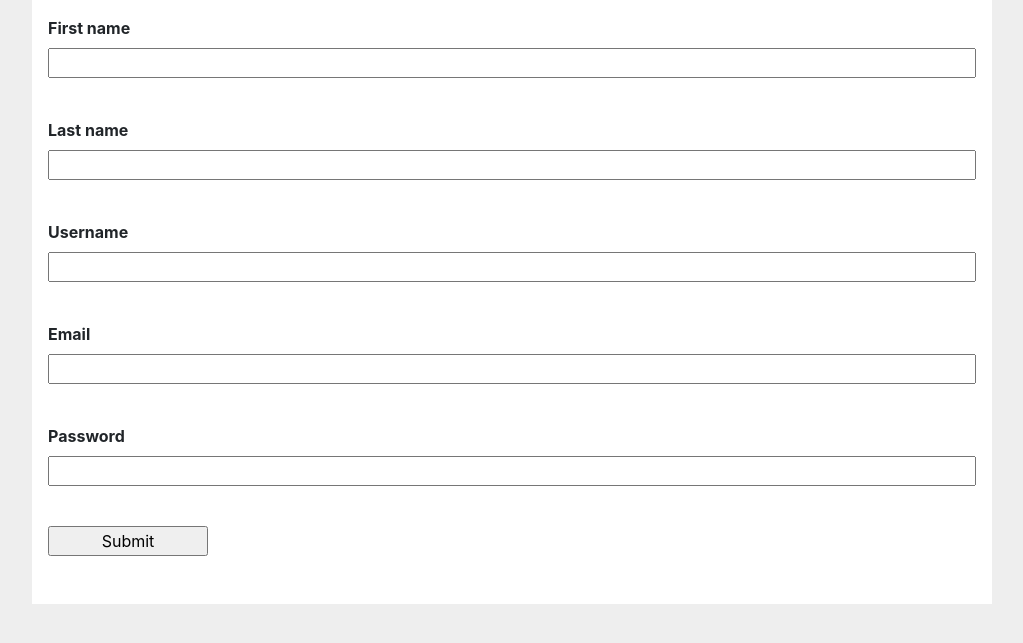
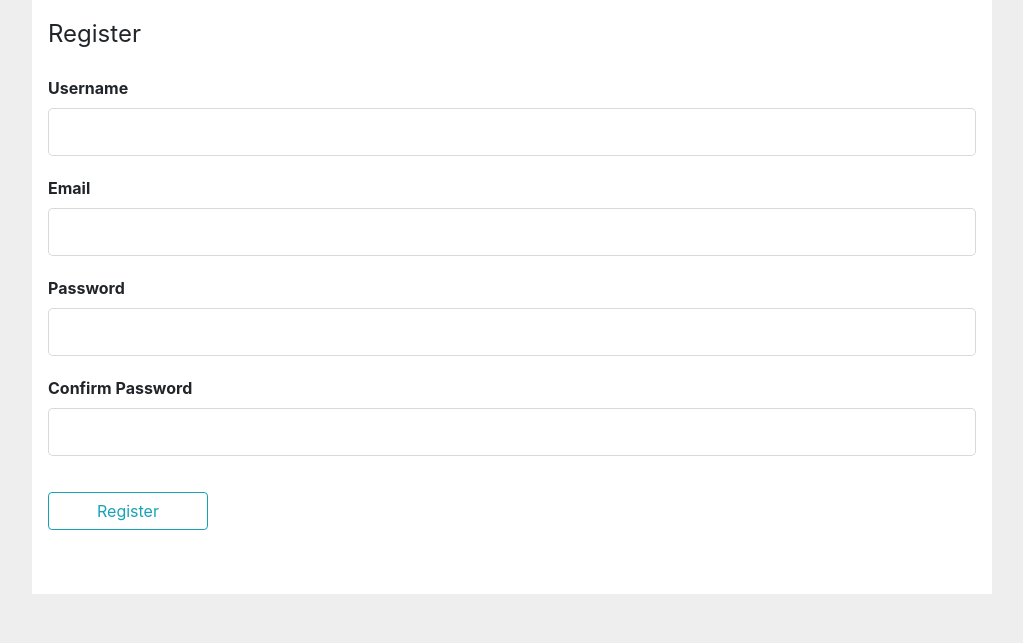
Before and after one commit to dlkang/Final_SWE681, a Flask app: page /auth/register in a window 1280 px wide. Shown: the part 61-704 px from the top of the page, without its empty margins (128-1151 px from the left). Run offline with Flask 2, Linux system fonts and the light colour scheme; some libraries are stand-ins or nearby versions.

Commit message:
Security and form improvements
Form input validation added, hashed password transformation added to the database, authentication of users at login

```diff
--- a/flask_app/__init__.py
+++ b/flask_app/__init__.py
@@ -1,16 +1,19 @@
-import os
 from flask import Flask, session, render_template
 from flask_sqlalchemy import SQLAlchemy
+from flask_login import LoginManager
 from flask_app.config import Config
 
 db = SQLAlchemy()
+log_man = LoginManager()
+log_man.login_view = 'login'
 
 
-def create_app(config_class = Config):
+def create_app(config_class=Config):
     app = Flask(__name__)
     app.config.from_object(Config)
 
     db.init_app(app)
+    log_man.init_app(app)
 
     from flask_app import auth
     app.register_blueprint(auth.bp)
--- a/flask_app/auth.py
+++ b/flask_app/auth.py
@@ -1,43 +1,47 @@
-from flask import Blueprint, session, redirect, render_template, request, url_for, flash
+from flask import Blueprint, redirect, render_template, request, url_for, flash
 from flask_app import db
+from flask_app.forms import RegistrationForm, LoginForm
 from flask_app.models import User
-from flask_login import current_user
+from flask_login import current_user, login_user, logout_user, login_required
+from werkzeug import security
 
 bp = Blueprint('auth', __name__, url_prefix='/auth')
 
 
 @bp.route('/register', methods=['GET', 'POST'])
 def register():
-    if request.method == 'POST':
-        # NEED TO CHECK FOR PARAMETERS NOT NULL!!!
-        # AND MORE SECURITY CHECKS!!!
-        n_name = request.form['name']
-        n_lname = request.form['lname']
-        n_email = request.form['email']
-        n_username = request.form['username']
-        n_password = request.form['password']
-        new_user = User(n_name, n_lname, n_email, n_username, n_password)
+    if current_user.is_authenticated:
+        return redirect(url_for('index'))
+    form = RegistrationForm()
+    print("Im here!!!")
+    if form.validate_on_submit():
+        hashed_pwd = security.generate_password_hash(form.password.data)
+        print(hashed_pwd)
+        new_user = User(username=form.username.data, password=hashed_pwd, email=form.email.data)
         db.session.add(new_user)
         db.session.commit()
         flash("Registration successful, you are now able to log in", "success")
         return redirect(url_for('auth.login'))
     else:
-        return render_template("register.html", title='Registration')
+        print("FALLO!!")
+        return render_template("register.html", title='Registration', form=form)
 
 
 @bp.route('/login', methods=['POST', 'GET'])
 def login():
-    if request.method == 'POST':
-    #NEED TO CHECK FOR PARAMETERS NOT NULL!!!
-    #AND MORE SECURITY CHECKS!!!
-        n_user = User.query.filter_by(username=request.form['username']).first()
-        if n_user.password == request.form['password']:
-            session['username'] = request.form['username']
-            return render_template('index.html', username=session['username'], title='Home')
-    return render_template('login.html', title='Login')
+    if current_user.is_authenticated:
+        return redirect(url_for("index"))
+    form = LoginForm()
+    user = User.query.filter_by(username=form.username.data).first()
+    if user and security.check_password_hash(user.password, form.password.data):
+        login_user(user, remember=form.remember.data)
+        next_page = request.args.get('next')
+        # if not is_safe_url(next)  -> need to create function to check safe links or just hardcode it in the system
+        return redirect(next_page) if next_page else redirect(url_for('index'))
+    return render_template('login.html', title='Login', form=form)
 
 
 @bp.route('/logout')
 def logout():
-    session.pop('username', None)
+    logout_user()
     return redirect(url_for('index'))
--- /dev/null
+++ b/flask_app/forms.py
@@ -0,0 +1,34 @@
+from flask_wtf import FlaskForm
+from wtforms import StringField, PasswordField, SubmitField, BooleanField
+from wtforms.validators import DataRequired, Length, Email, EqualTo, ValidationError
+from flask_app.models import User
+from flask_login import current_user
+
+
+class RegistrationForm(FlaskForm):
+    username = StringField('Username',
+                           validators=[DataRequired(), Length(min=3, max=20)])
+    email = StringField('Email',
+                        validators=[DataRequired(), Email()])
+    password = PasswordField('Password',
+                             validators=[DataRequired()])
+    confirm_password = PasswordField('Confirm Password',
+                                     validators=[DataRequired(), EqualTo('password', message="Passwords must match")])
+    submit = SubmitField('Register')
+
+    def validate_username(self, username):
+        user = User.query.filter_by(username=username.data).first()
+        if user:
+            raise ValidationError('That username is taken. Choose another one.')
+
+    def validate_email(self, email):
+        user = User.query.filter_by(email=email.data).first()
+        if user:
+            raise ValidationError('That email is taken. Choose another one.')
+
+
+class LoginForm(FlaskForm):
+    username = StringField('Username', validators=[DataRequired(), Length(min=3, max=20)])
+    password = PasswordField('Password', validators=[DataRequired()])
+    remember = BooleanField('Remember Me')
+    submit = SubmitField('Login')
--- a/flask_app/templates/base.html
+++ b/flask_app/templates/base.html
@@ -25,8 +25,8 @@
   {% endif %}
   <ul>
       <li><a href="{{ url_for('index') }}">Home</a></li>
-    {% if username %}
-      <li><span>Hello, {{ username }}</span>
+    {% if current_user.is_authenticated %}
+      <li><span>Hello, {{ current_user.username }}</span>
       <li><a href="{{ url_for('auth.logout') }}">Log Out</a>
     {% else %}
       <li><a href="{{ url_for('auth.register') }}">Register</a>
@@ -35,6 +35,15 @@
   </ul>
 </nav>
 <section class="content">
+  {% with messages = get_flashed_messages(with_categories=true) %}
+    {% if messages %}
+      {% for category, message in messages %}
+        <div class="alert alert-{{ category }}">
+          {{ message }}
+        </div>
+      {% endfor %}
+    {% endif %}
+  {% endwith %}
   <header>
     {% block header %}{% endblock %}
   </header>
--- a/flask_app/templates/register.html
+++ b/flask_app/templates/register.html
@@ -1,21 +1,65 @@
 {% extends "base.html" %}
     {% block content %}
-    <form method="POST">
-        <label for="name">First name</label>
-        <input type="text" id="name" name="name"><br>
+    <form method="POST" action="">
+            {{ form.hidden_tag() }}
+            <fieldset class="form-group">
+                <legend class="border-bottom mb-4">Register</legend>
+                <div class="form-group">
+                    {{ form.username.label(class="form-control-label") }}
 
-        <label for="lname">Last name</label>
-        <input type="text" id="lname" name="lname"><br>
-
-        <label for="username">Username</label>
-        <input type="text" id="username" name="username"><br>
-
-        <label for="email">Email</label>
-        <input type="email" id="email" name="email"><br>
-
-        <label for="password">Password</label>
-        <input type="password" id="password" name="password"><br>
-
-        <input type="submit" value="Submit">
+                    {% if form.username.errors %}
+                        {{ form.username(class="form-control form-control-lg is-invalid") }}
+                        <div class="invalid-feedback">
+                            {% for error in form.username.errors %}
+                                <span>{{ error }}</span>
+                            {% endfor %}
+                        </div>
+                    {% else %}
+                        {{ form.username(class="form-control form-control-lg") }}
+                    {% endif %}
+                </div>
+                <div class="form-group">
+                    {{ form.email.label(class="form-control-label") }}
+                    {% if form.email.errors %}
+                        {{ form.email(class="form-control form-control-lg is-invalid") }}
+                        <div class="invalid-feedback">
+                            {% for error in form.email.errors %}
+                                <span>{{ error }}</span>
+                            {% endfor %}
+                        </div>
+                    {% else %}
+                        {{ form.email(class="form-control form-control-lg") }}
+                    {% endif %}
+                </div>
+                <div class="form-group">
+                    {{ form.password.label(class="form-control-label") }}
+                    {% if form.password.errors %}
+                        {{ form.password(class="form-control form-control-lg is-invalid") }}
+                        <div class="invalid-feedback">
+                            {% for error in form.password.errors %}
+                                <span>{{ error }}</span>
+                            {% endfor %}
+                        </div>
+                    {% else %}
+                        {{ form.password(class="form-control form-control-lg") }}
+                    {% endif %}
+                </div>
+                <div class="form-group">
+                    {{ form.confirm_password.label(class="form-control-label") }}
+                    {% if form.confirm_password.errors %}
+                        {{ form.confirm_password(class="form-control form-control-lg is-invalid") }}
+                        <div class="invalid-feedback">
+                            {% for error in form.confirm_password.errors %}
+                                <span>{{ error }}</span>
+                            {% endfor %}
+                        </div>
+                    {% else %}
+                        {{ form.confirm_password(class="form-control form-control-lg") }}
+                    {% endif %}
+                </div>
+            </fieldset>
+            <div class="form-group">
+                {{ form.submit(class="btn btn-outline-info") }}
+            </div>
     </form>
     {% endblock content %}
```
Also changed, not shown: flask_app/models.py (+9 -13 lines), flask_app/templates/login.html (+39 -9 lines).
